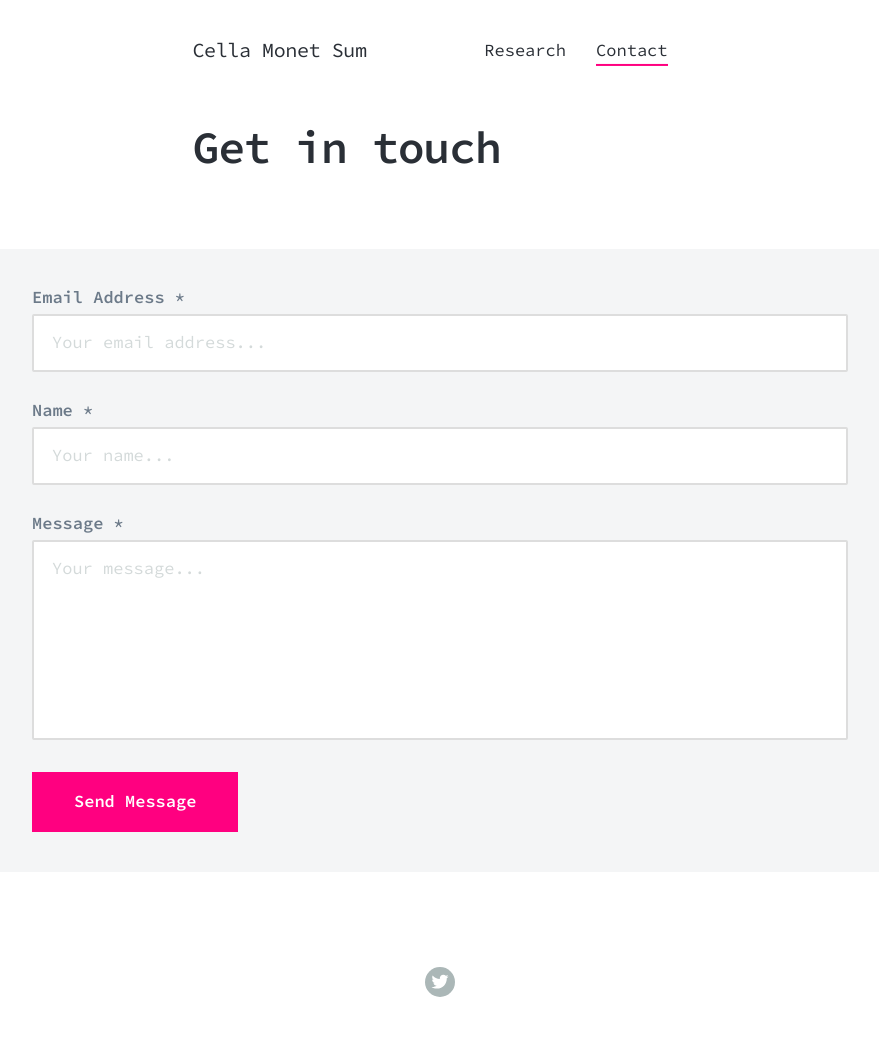
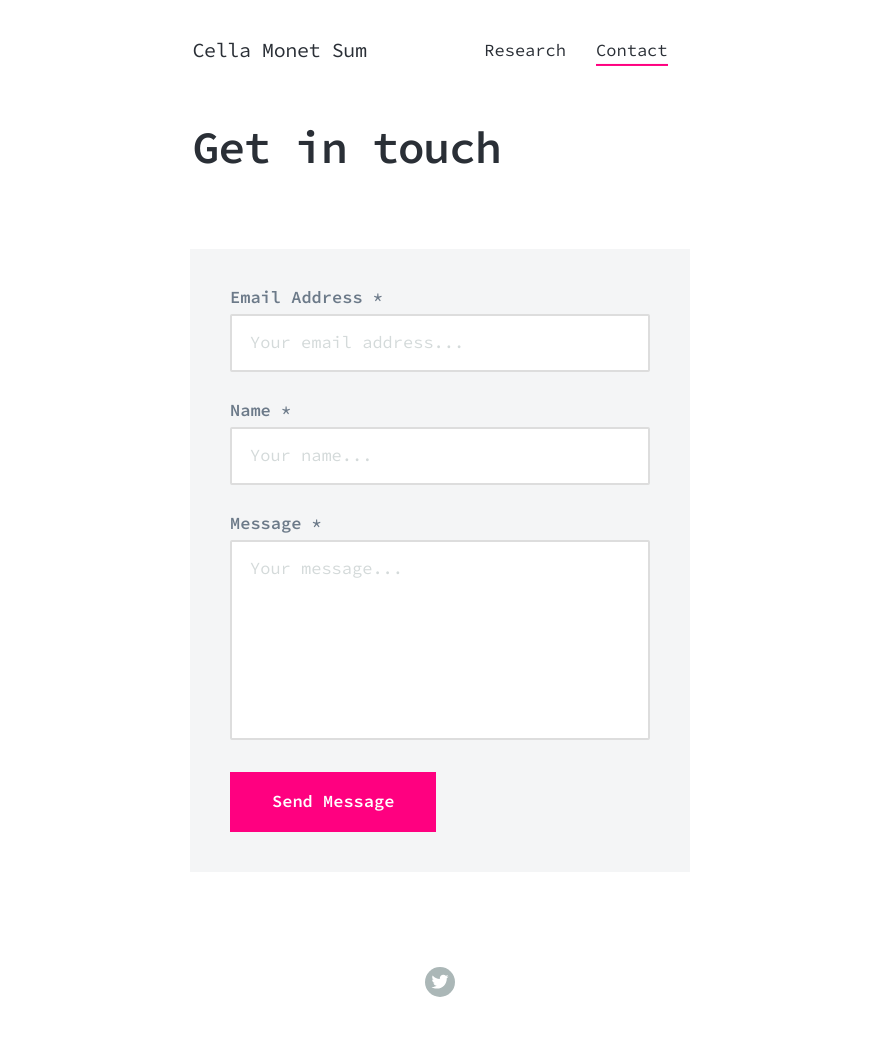
Before and after one commit to cella/cellaio, a Jekyll site: the page built from _pages/contact.md, in a window 1280 px wide. Shown: the whole page, without its empty margins (200-1079 px from the left). Built offline with Jekyll 4.4.1, drawn with Linux system fonts in a browser that asks for light colours; nearby versions of some CDN libraries.

Commit message:
Set max-width to 500

```diff
--- a/_sass/_includes/_contact-form.scss
+++ b/_sass/_includes/_contact-form.scss
@@ -12,7 +12,7 @@
 
 	@include mq(tabletp) {
 		margin: 30px auto;
-		max-width: 1200px;
+		max-width: 500px;
 		width: 70%;
 		padding: 40px;
 	}
--- a/_sass/_includes/_content.scss
+++ b/_sass/_includes/_content.scss
@@ -23,7 +23,7 @@ p a {
 
 	@include mq(tabletp) {
 		width: 70%;
-		max-width: 1200px;
+		max-width: 500px;
 		margin: 0 auto;
 	}
 }
```
